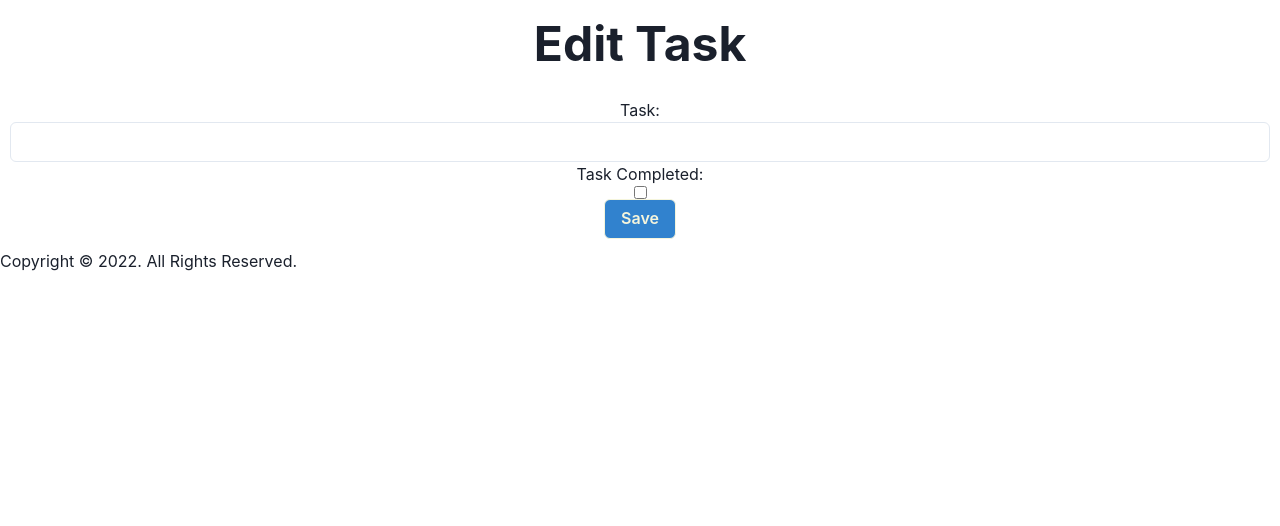
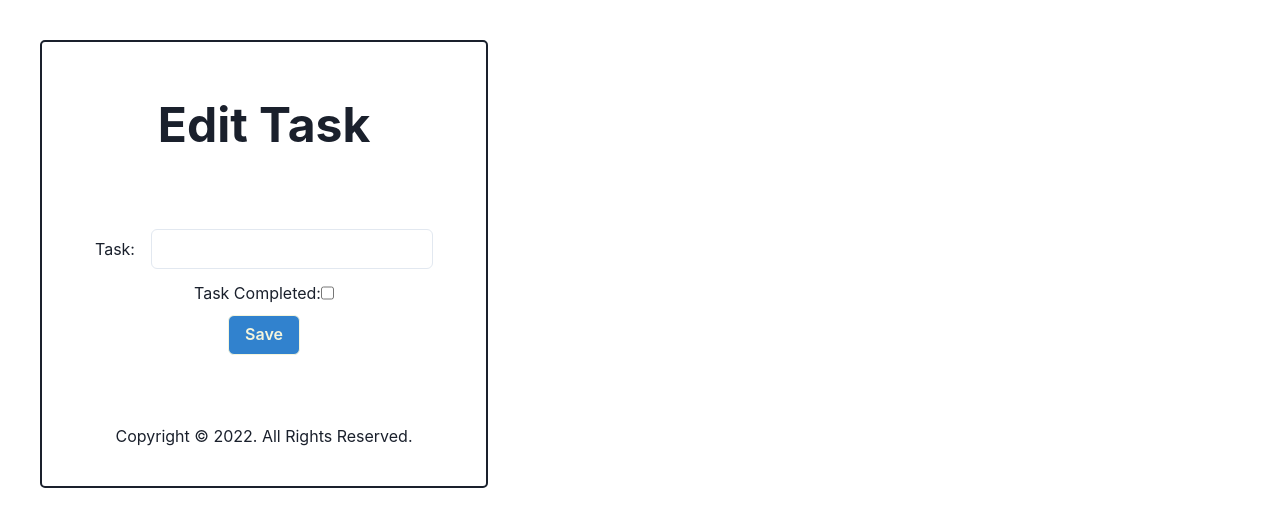
Before and after one commit to hyper63/hyper-todo-list-demo, a React (Create React App) app: page /todos/1 in a window 1280 px wide. Shown: the top 526 px of the page. Built offline with nearby package versions, Linux system fonts and the light colour scheme; no server answers.

Commit message:
Fix: Labels are aligned with inputs #101

```diff
--- a/src/components/EditView.js
+++ b/src/components/EditView.js
@@ -50,7 +50,8 @@ const EditView = (props) => {
   }
   return (
     <form onSubmit={handleSubmit}>
-      <Flex p='10px' direction='column' align='center' justify='center'>
+      <Flex p='10px' direction='column' align='center' justify='space-around'>
+        <Flex justify='space-between' p={3} align='baseline'>
           <label htmlFor='task'>Task: </label>
           <Input
             placeholder={task}
@@ -59,8 +60,11 @@ const EditView = (props) => {
             name='task'
             variant='outline'
             size='md'
+            marginLeft={4}
             _placeholder={{ opacity: 0.4, color: 'blue.300' }}
           />
+        </Flex>
+        <Flex>
           <label htmlFor='completed'>Task Completed: </label>
           <input
             type='checkbox'
@@ -69,8 +73,11 @@ const EditView = (props) => {
             value={done}
             checked={completed}
           />
+        </Flex>
         <Button
           size='md'
+          m={5}
+          marginTop='10px'
           variant='solid'
           border='1px'
           color='#f5f5dc'
--- a/src/pages/EditPage.js
+++ b/src/pages/EditPage.js
@@ -6,6 +6,7 @@ import { connect } from 'react-redux'
 import { updateTodo } from '../store/todos'
 import { useNavigate, useParams } from 'react-router-dom'
 import { getSingleTodo } from '../store/singleTodo'
+import { Flex } from '@chakra-ui/react'
 
 /**
     component: EditPage (page level)
@@ -42,11 +43,11 @@ const EditPage = (props) => {
     navigate(-1)
   }
   return (
-    <div>
+    <Flex direction='column' align='center' justify='space-evenly' m={10} border='2px' boxSize='md' borderRadius='5px'>
       <Header name='Edit Task' />
       <EditView id={id} update={update} task={todo.task} completed={todo.completed} />
       <Footer />
-    </div>
+    </Flex>
   )
 }
 
```
Lines whose indentation alone changed are shown as unchanged.
